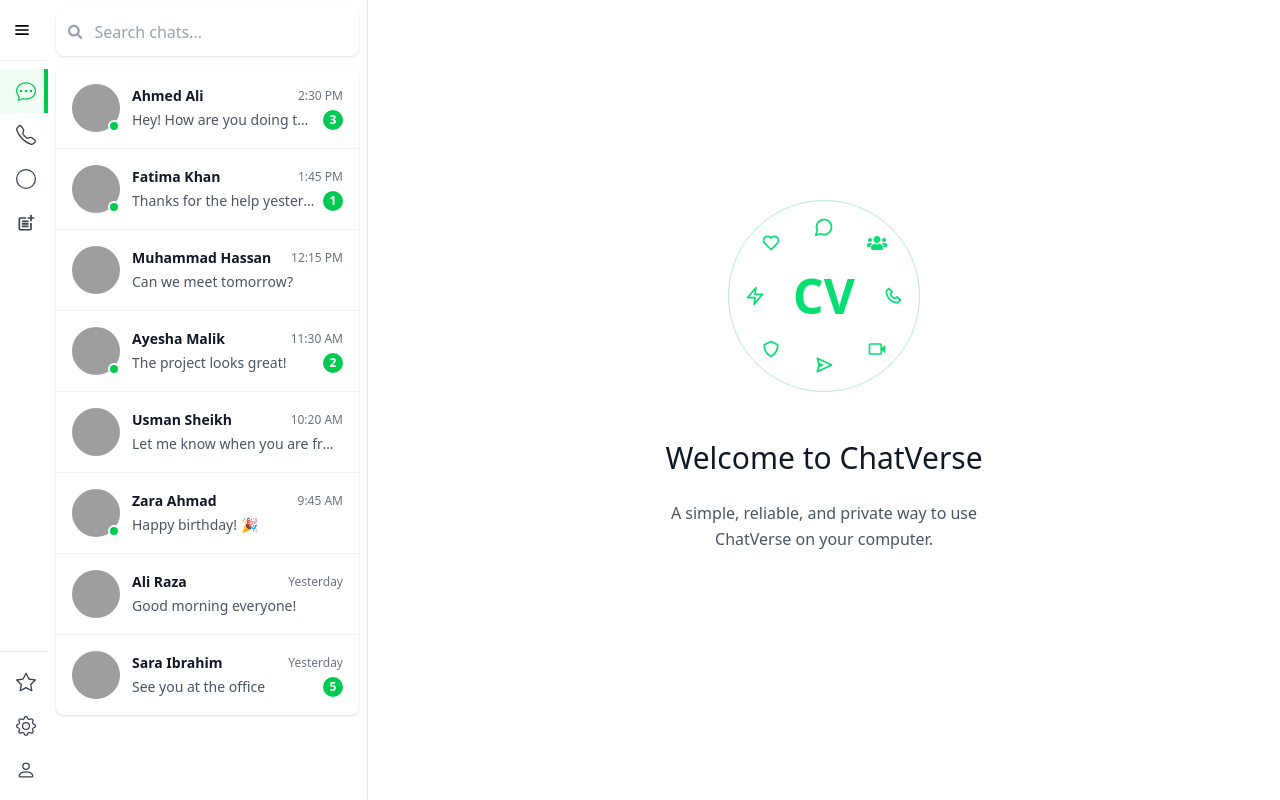
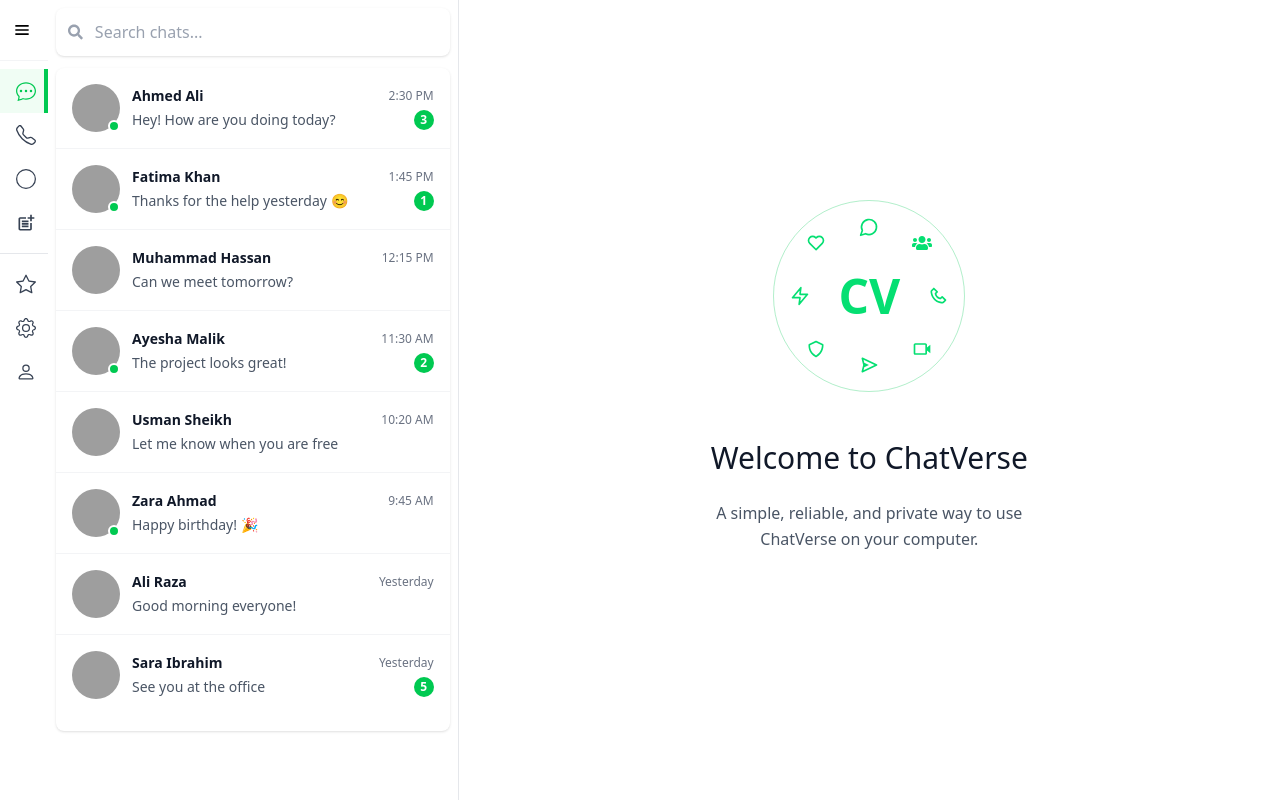
Before and after one commit to Siddique-Ahmed/chatverse, a React (Vite) app: page /chatverse/chats in a window 1280 px wide. Built offline with nearby package versions, Linux system fonts and the light colour scheme; grey boxes are pictures that could not be loaded.

Commit message:
make bottom navigation bar

```diff
--- a/package.json
+++ b/package.json
@@ -12,6 +12,7 @@
   "dependencies": {
     "@reduxjs/toolkit": "^2.8.2",
     "@tailwindcss/vite": "^4.1.7",
+    "lucide-react": "^0.539.0",
     "react": "^19.1.0",
     "react-dom": "^19.1.0",
     "react-hook-form": "^7.56.4",
--- a/src/components/chatverse/Asidebar.tsx
+++ b/src/components/chatverse/Asidebar.tsx
@@ -92,7 +92,7 @@
 
   return (
     <div
-      className={`${
+      className={`hidden md:block ${
         activeSidebar ? "w-44 lg:w-56 absolute top-0 left-0 lg:relative" : "w-12"
       } h-screen bg-white z-50 text-black flex flex-col`}
     >
--- /dev/null
+++ b/src/global/BottomNavigation.tsx
@@ -0,0 +1,42 @@
+import { Link, useLocation } from "react-router-dom";
+import { MessageCircle, Phone, Users, Star, Settings } from "lucide-react";
+
+const BottomNavigation = () => {
+  const location = useLocation();
+
+  const navItems = [
+    { path: "/chatverse/chats", icon: MessageCircle, label: "Chats" },
+    { path: "/chatverse/calls", icon: Phone, label: "Calls" },
+    { path: "/chatverse/status", icon: Users, label: "Status" },
+    { path: "/chatverse/starred", icon: Star, label: "Starred" },
+    { path: "/chatverse/settings", icon: Settings, label: "Settings" },
+  ];
+
+  return (
+    <div className="fixed bottom-0 left-0 w-full bg-white border-t border-gray-200 shadow-lg z-50">
+      <div className="flex justify-around items-center py-2">
+        {navItems.map((item) => {
+          const Icon = item.icon;
+          const isActive = location.pathname === item.path;
+
+          return (
+            <Link
+              key={item.path}
+              to={item.path}
+              className={`flex flex-col items-center p-2 rounded-lg transition-colors ${
+                isActive
+                  ? "text-green-500 bg-green-50"
+                  : "text-gray-600 hover:text-gray-900"
+              }`}
+            >
+              <Icon size={20} />
+              <span className="text-xs mt-1">{item.label}</span>
+            </Link>
+          );
+        })}
+      </div>
+    </div>
+  );
+};
+
+export default BottomNavigation;
--- a/src/pages/ChatLayout.tsx
+++ b/src/pages/ChatLayout.tsx
@@ -1,29 +1,35 @@
+import { Outlet, useLocation } from "react-router-dom"; // Your chat list component
 import Chats from "./Chats";
-import { Outlet, useLocation } from "react-router-dom";
 
 const ChatLayout = () => {
   const location = useLocation();
 
-  const isDetailPage = location.pathname.includes("/chatverse/chats/");
+  // Check if we're on a specific chat detail page
+  const isOnChatDetail =
+    location.pathname.includes("/chat/") ||
+    location.pathname.includes("/profile/");
 
   return (
     <div className="flex h-screen">
-      {/* Show chats only if no chat selected OR screen is large */}
+      {/* Chat Sidebar - show on desktop or mobile when not on chat detail */}
       <div
-        className={`w-full lg:w-80 border-r border-gray-200 overflow-y-auto ${
-          isDetailPage ? "hidden lg:block" : "block"
-        }`}
+        className={`${
+          isOnChatDetail ? "hidden md:block" : "block"
+        } w-full md:w-1/3 border-r border-gray-200`}
       >
         <Chats />
       </div>
 
-      {/* Show Outlet (Chat Detail) only if chatId exists or screen is large */}
+      {/* Chat Detail Area */}
       <div
-        className={`flex-1 h-screen items-center justify-center overflow-y-auto ${
-          isDetailPage ? "block" : "hidden lg:block"
-        }`}
+        className={`${
+          isOnChatDetail ? "block" : "hidden md:block"
+        } w-full md:w-2/3`}
       >
-        <Outlet />
+        {/* Add bottom padding on mobile to avoid bottom navigation overlap */}
+        <div className={`h-full ${!isOnChatDetail ? "pb-16 md:pb-0" : ""}`}>
+          <Outlet />
+        </div>
       </div>
     </div>
   );
--- a/src/pages/Chats.tsx
+++ b/src/pages/Chats.tsx
@@ -133,7 +133,7 @@
 
       {/* Chat List */}
       <div className='bg-white rounded-lg shadow-sm overflow-hidden'>
-        <div className='max-h-[calc(100vh-70px)] overflow-y-auto'>
+        <div className='max-h-[calc(100vh-70px)] overflow-y-auto pb-24 md:pb-4 hide-scrollbar'>
           {filteredUsers.length > 0 ? (
             filteredUsers.map((user: User) => (
               <Link
--- a/src/pages/MainLayout.tsx
+++ b/src/pages/MainLayout.tsx
@@ -1,13 +1,32 @@
-import { Outlet } from "react-router-dom";
+import { Outlet, useLocation } from "react-router-dom";
 import Asidebar from "../components/chatverse/Asidebar";
+import BottomNavigation from "../global/BottomNavigation";
 
 const MainLayout = () => {
+  const location = useLocation();
+
+  // Check if we're on a specific chat detail page
+  const isOnChatDetail =
+    location.pathname.includes("/chat/") ||
+    location.pathname.includes("/profile/");
+
   return (
     <div className="flex relative w-full h-screen">
-      <Asidebar />
+      {/* Desktop sidebar - hidden on mobile */}
+      <div className="hidden md:block">
+        <Asidebar />
+      </div>
+
       <div className="w-full">
         <Outlet />
       </div>
+
+      {/* Bottom Navigation - only show on mobile and not on chat details */}
+      {!isOnChatDetail && (
+        <div className="md:hidden">
+          <BottomNavigation />
+        </div>
+      )}
     </div>
   );
 };
```
Also changed, not shown: 1 other file (tests, documents, lock files or other folders).
